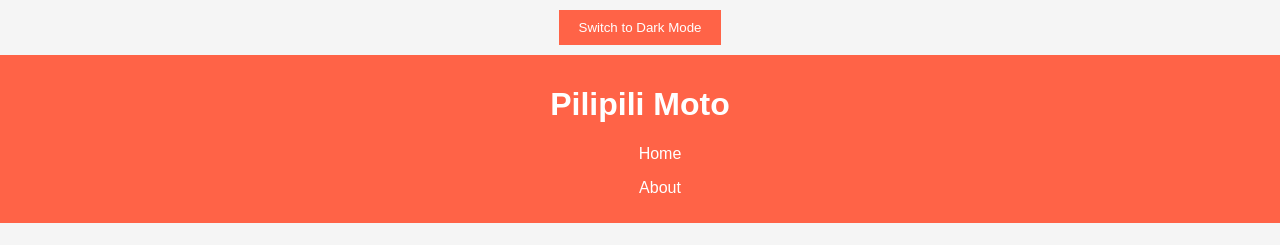
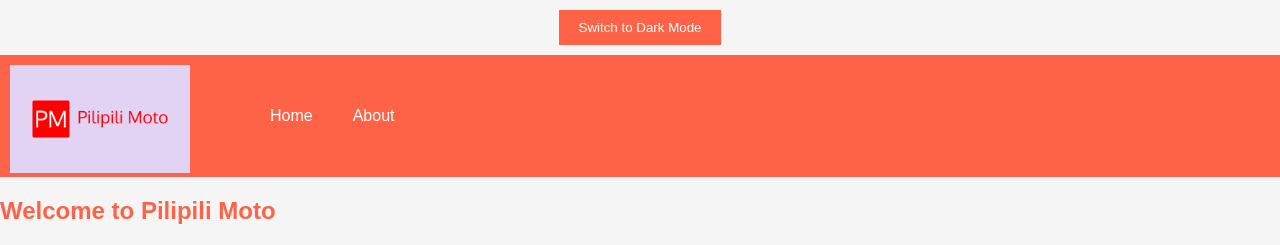
Before and after one commit to KoryrKoryr/Pepper-Shop-App, a React (Create React App) app in the folder pilipili-moto/: page / in a window 1280 px wide. Shown: the top 245 px of the page. Built offline with nearby package versions, Linux system fonts and the light colour scheme; no server answers.

Commit message:
Styling the header component

```diff
--- a/pilipili-moto/src/App.css
+++ b/pilipili-moto/src/App.css
@@ -93,3 +93,19 @@ button {
 button:hover {
   background-color: #ff4500;
 }
+
+.logo {
+  width: 180px;
+  height: auto;
+  float: left;
+}
+
+.navbar {
+  margin: 12px;
+  padding: 14px;
+}
+
+.navbar ul {
+  list-style: none;
+  display: flex;
+}
--- a/pilipili-moto/src/components/Header.js
+++ b/pilipili-moto/src/components/Header.js
@@ -4,13 +4,15 @@ import { Link } from "react-router-dom";
 function Header() {
   return (
     <header>
-      <h1>Pilipili Moto</h1>
-      <nav>
-        <ul className="LinkInHeader">
-          <Link to="/">Home</Link>
-        </ul>
+      <img className="logo" src="logo.png" alt="Pilipili Moto Logo" />
+      <nav className="navbar">
         <ul>
-          <Link to="/about">About</Link>
+          <ul>
+            <Link to="/">Home</Link>
+          </ul>
+          <ul>
+            <Link to="/about">About</Link>
+          </ul>
         </ul>
       </nav>
     </header>
```
